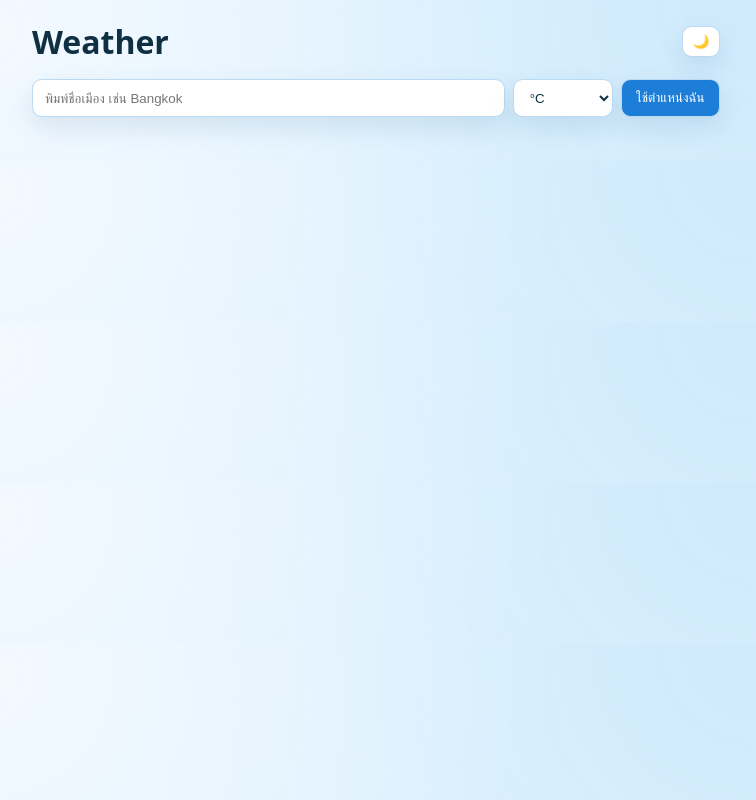
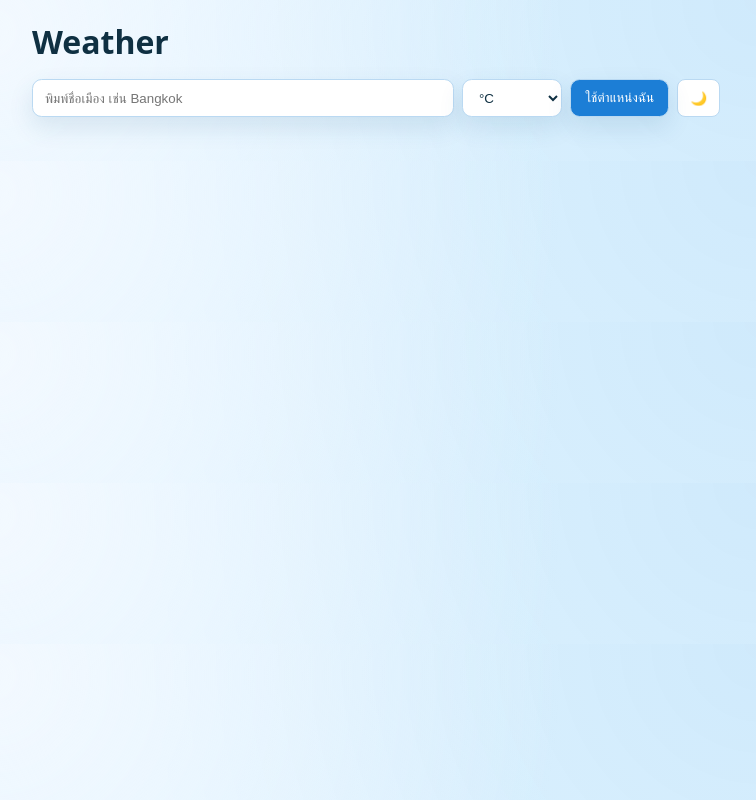
Before and after one commit to LE4FEX/Portfolio, a plain HTML site: page weather/index.html in a window 1280 px wide. Shown: the whole page, without its empty margins (264-1020 px from the left). Drawn offline with Linux system fonts and the light colour scheme.

Commit message:
update theme button

```diff
--- a/weather/index.html
+++ b/weather/index.html
@@ -12,7 +12,6 @@
   <main class="wrap">
     <div class="bar">
       <h1>Weather</h1>
-      <button id="themeToggle" class="icon-btn" type="button" title="สลับธีม" aria-label="สลับธีม">🌙</button>
     </div>
 
     <form id="searchForm" autocomplete="off">
@@ -22,6 +21,9 @@
         <option value="imperial">°F</option>
       </select>
       <button id="geoBtn" type="button" title="ใช้ตำแหน่งปัจจุบัน">ใช้ตำแหน่งฉัน</button>
+
+      <!-- buttontheme -->
+       <button id="themeToggle" type="button" aria-label="สลับธีม" title="สลับธีม">🌙</button>
     </form>
 
     <div id="history" class="chips" aria-label="ประวัติล่าสุด"></div>
--- a/weather/styles.css
+++ b/weather/styles.css
@@ -65,6 +65,7 @@ h1{margin:0;font-weight:600}
 }
 
 #searchForm{display:flex;gap:.5rem;margin-bottom:.75rem;flex-wrap:wrap}
+#themeToggle{padding: .6rem .75rem;border:1px solid var(--bd);border-radius:.5rem;background:#fff;cursor: pointer}
 #searchForm input,#searchForm select{
   padding:.6rem .75rem;
   border:1px solid var(--bd);
```
